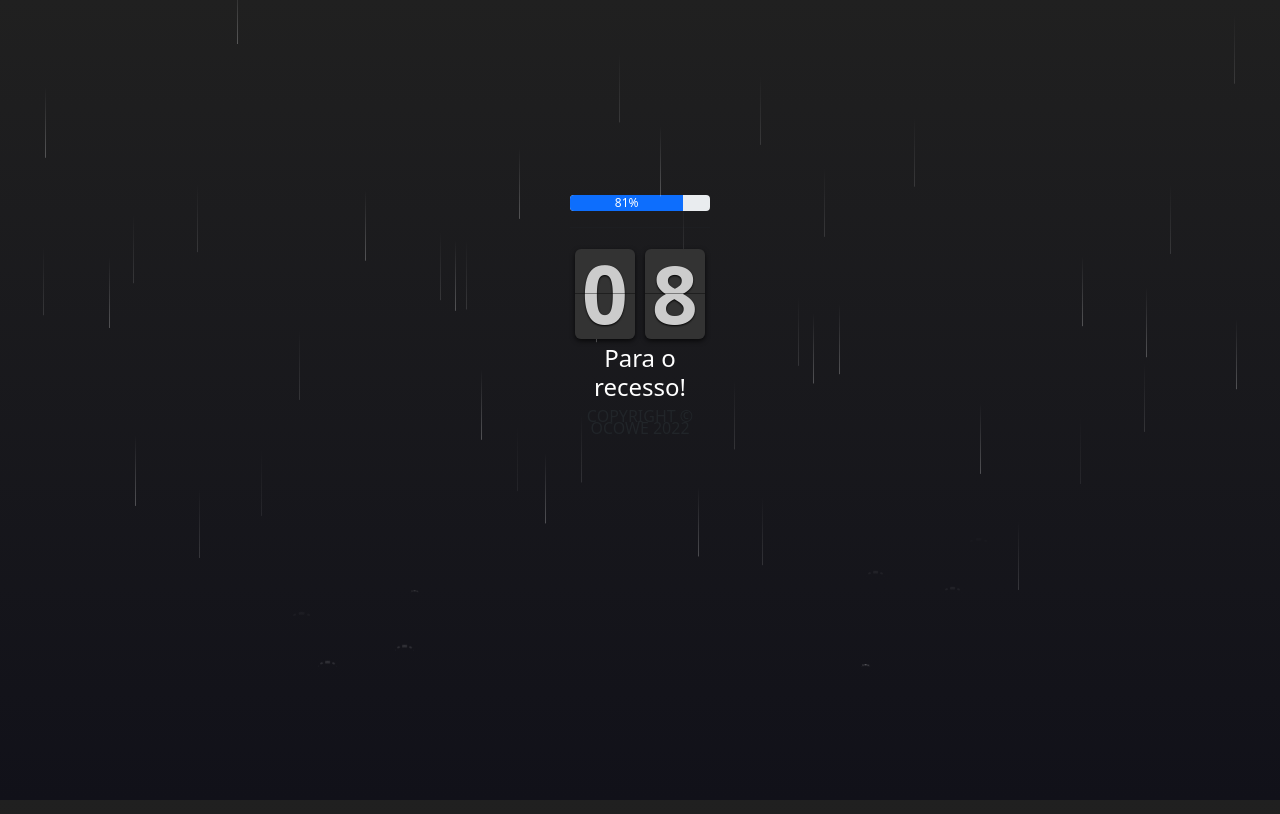
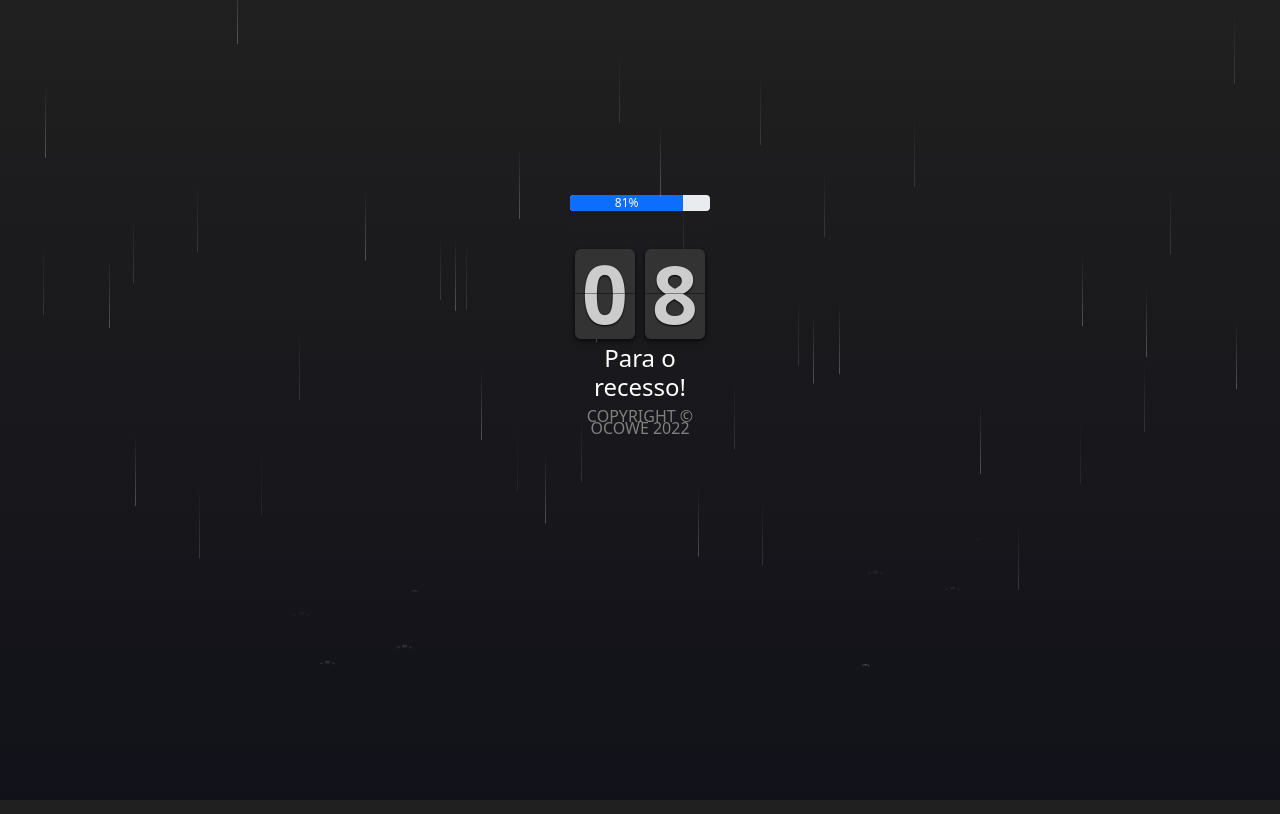
Before and after one commit to ocowe1/counter_ano, a plain HTML site: page index.html in a window 1280 px wide. Shown: the top 814 px of the page. Drawn offline with nearby package versions, Linux system fonts and the light colour scheme.

Commit message:
Update index.html

```diff
--- a/index.html
+++ b/index.html
@@ -370,7 +370,7 @@
             </li>
         </ul>
         <h4 style="color: white">Para o recesso!</h4>
-        <p id="cop"></p>
+        <p id="cop" style="color: grey"></p>
     </div>
 
 
```
